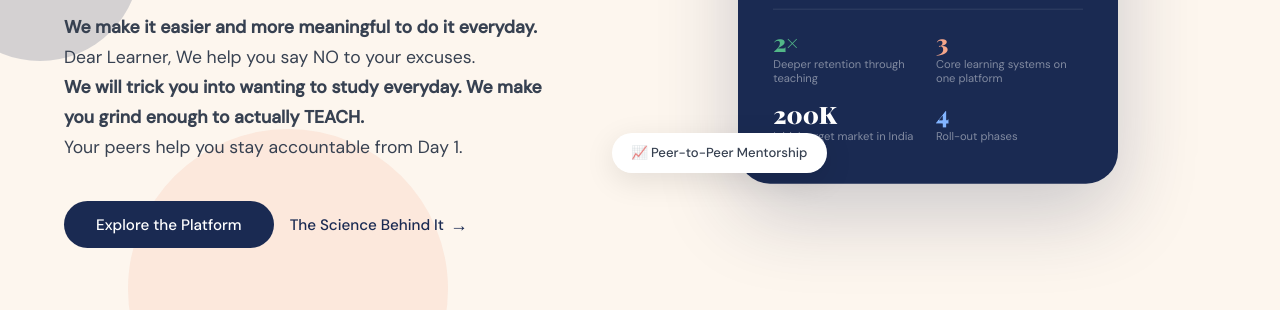
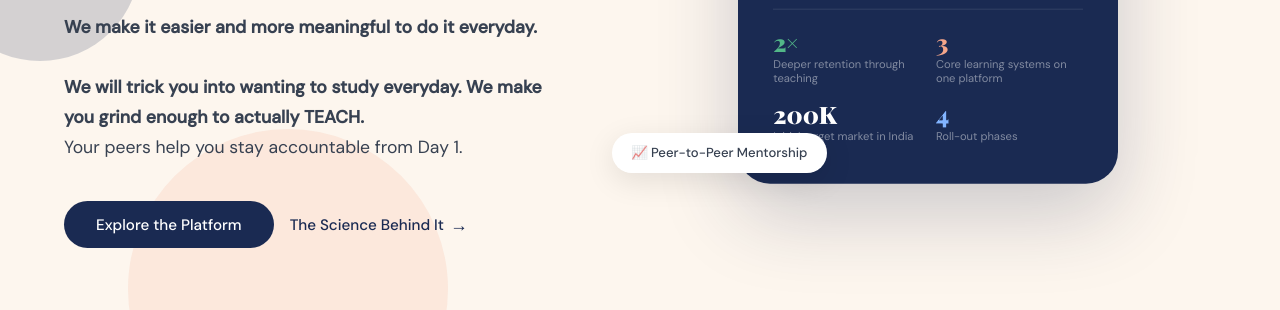
Before and after one commit to Edtruce/Feynlearn, a plain HTML site: page index.html in a window 1280 px wide. Shown: the part 491-801 px from the top of the page. Drawn offline with nearby package versions, Linux system fonts and the light colour scheme; a script that the page names is missing; a web font is replaced by a local one.

Commit message:
Fix hero subtitle formatting
Removed an extra line break in the hero subtitle.

```diff
--- a/index.html
+++ b/index.html
@@ -399,7 +399,7 @@
     <span class="hero-eyebrow"><span class="badge-dot"></span> MASTERY as a side-effect</span>
     <h1 class="hero-title">AMBITION requires<br><em>Effort</em></h1>
     <p class="hero-subtitle">
-      <strong>We make it easier and more meaningful to do it everyday. </strong><br>Dear Learner, We help you say NO to your excuses.<br>
+      <strong>We make it easier and more meaningful to do it everyday. </strong><br><br>
       <strong>We will trick you into wanting to study everyday. We make you grind enough to actually TEACH. </strong><br>Your peers help you stay accountable from Day 1.</p>
     <div class="hero-cta-group">
       <a href="#solution" class="btn-primary">Explore the Platform</a>
```
